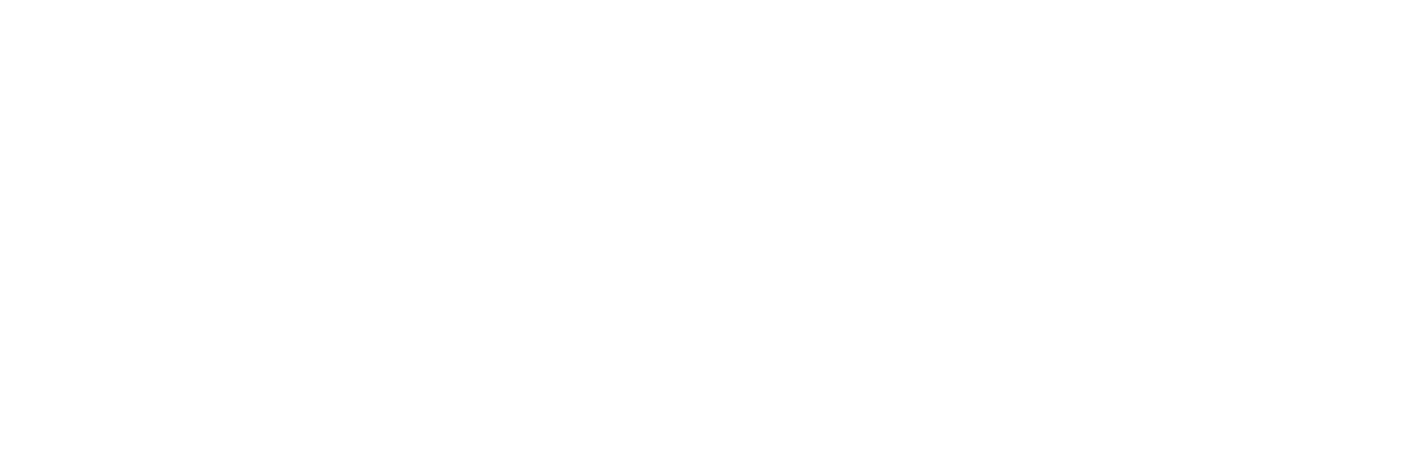
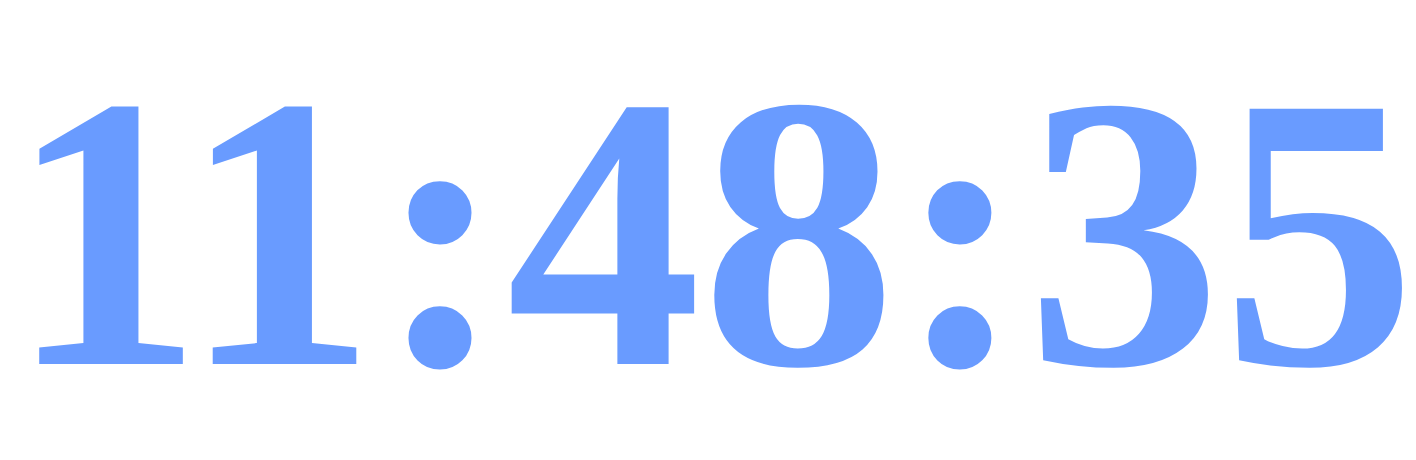
Before and after one commit to mecachet/web18, a plain HTML site: page index.html in a window 1280 px wide. Shown: the whole page, 1416 px wide, since content can reach past the window. Drawn offline with Linux system fonts and the light colour scheme.

Commit message:
Added a digital clock to the page

```diff
--- a/index.html
+++ b/index.html
@@ -8,5 +8,7 @@
 </head>
 <body>
      <script src="src/js/app.js"></script>
-</body>
+     <div id="clock">
+        <div id="digital-clock">00:00:00</div>
+    </body>
 </html>
--- a/src/css/style.css
+++ b/src/css/style.css
@@ -0,0 +1,5 @@
+#digital-clock {
+  font-size: 390px;
+  font-weight: bold;
+  color: rgb(105, 155, 255);
+}
--- a/src/js/app.js
+++ b/src/js/app.js
@@ -0,0 +1,10 @@
+function updateDigitalClock() {
+  const now = new Date();
+  const hours = String(now.getHours()).padStart(2, "0");
+  const minutes = String(now.getMinutes()).padStart(2, "0");
+  const seconds = String(now.getSeconds()).padStart(2, "0");
+  const digitalClock = document.getElementById("digital-clock");
+  digitalClock.textContent = `${hours}:${minutes}:${seconds}`;
+}
+
+setInterval(updateDigitalClock, 1000);
```
